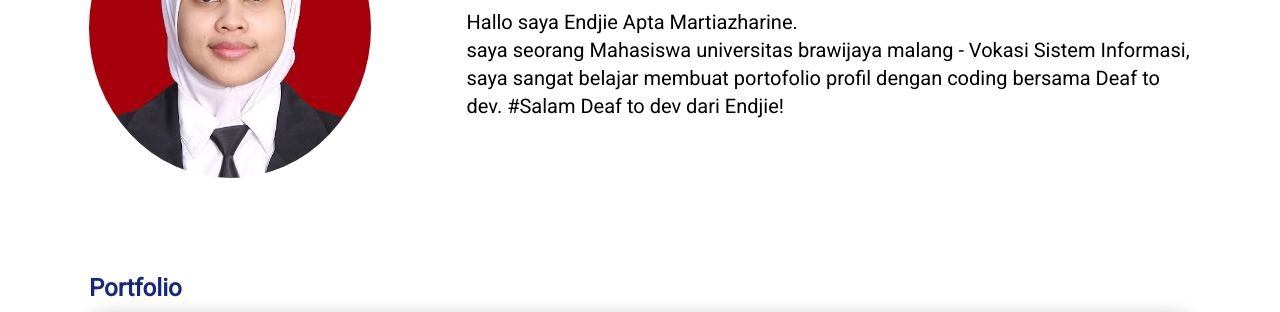
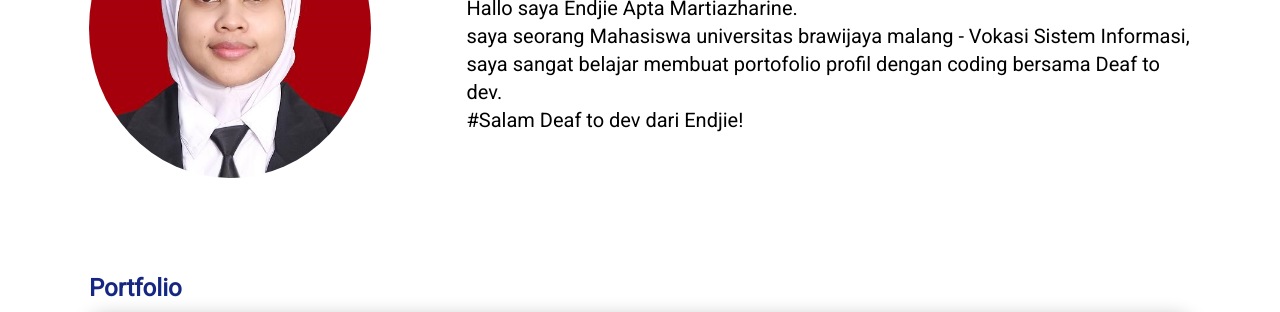
Before and after one commit to EndjieApta2001/EndjieApta2001.github.io, a plain HTML site: page index.html in a window 1280 px wide. Shown: the part 262-574 px from the top of the page. Drawn offline with Linux system fonts and the light colour scheme.

Commit message:
Update index.html

```diff
--- a/index.html
+++ b/index.html
@@ -29,7 +29,7 @@
                 <h1 class="title-1" id="name">Endjie Apta</h1>
                 <p class="subtitle">Hallo saya Endjie Apta Martiazharine.<br>
                     saya seorang Mahasiswa universitas brawijaya malang - Vokasi Sistem Informasi, saya sangat belajar
-                    membuat portofolio profil dengan coding bersama Deaf to dev. #Salam Deaf to dev dari Endjie!
+                    membuat portofolio profil dengan coding bersama Deaf to dev.<br>#Salam Deaf to dev dari Endjie!
                 </p>
             </div>
         </div>
```
